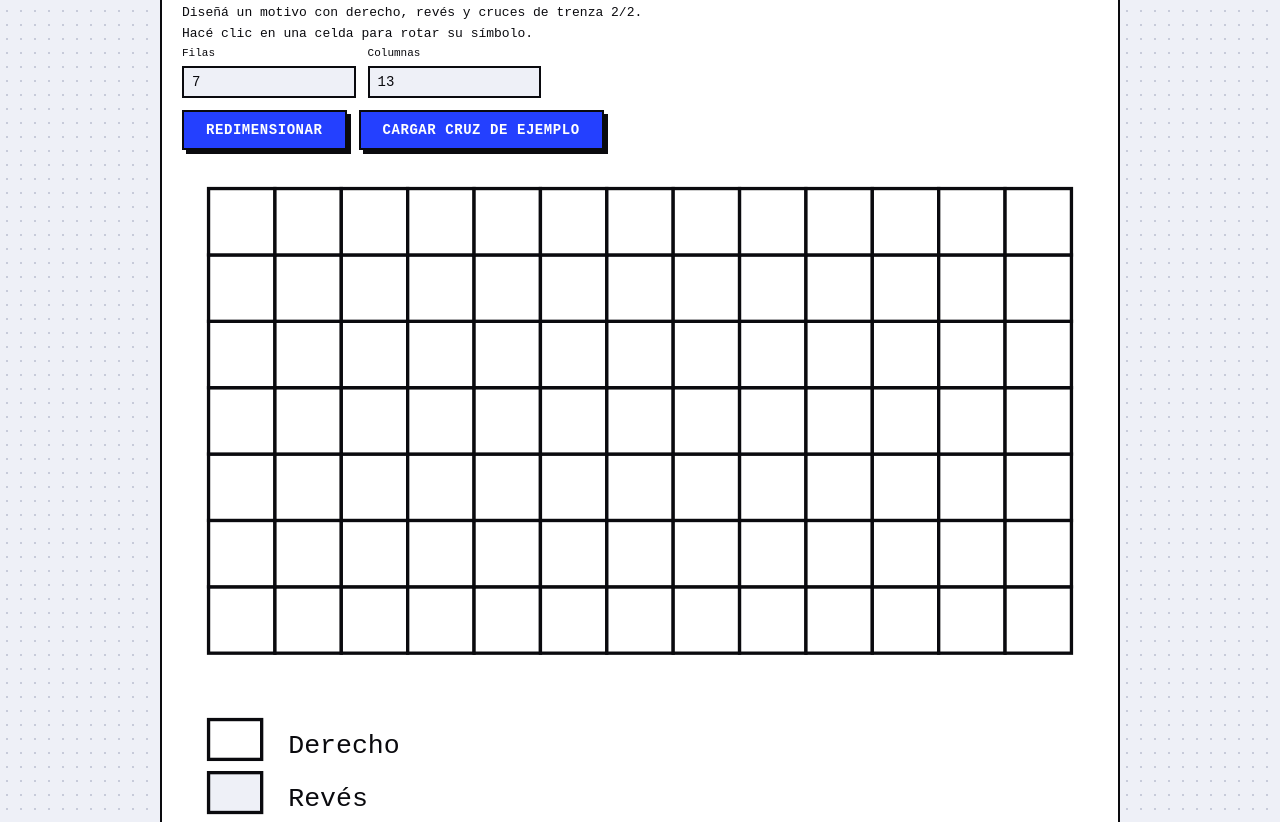
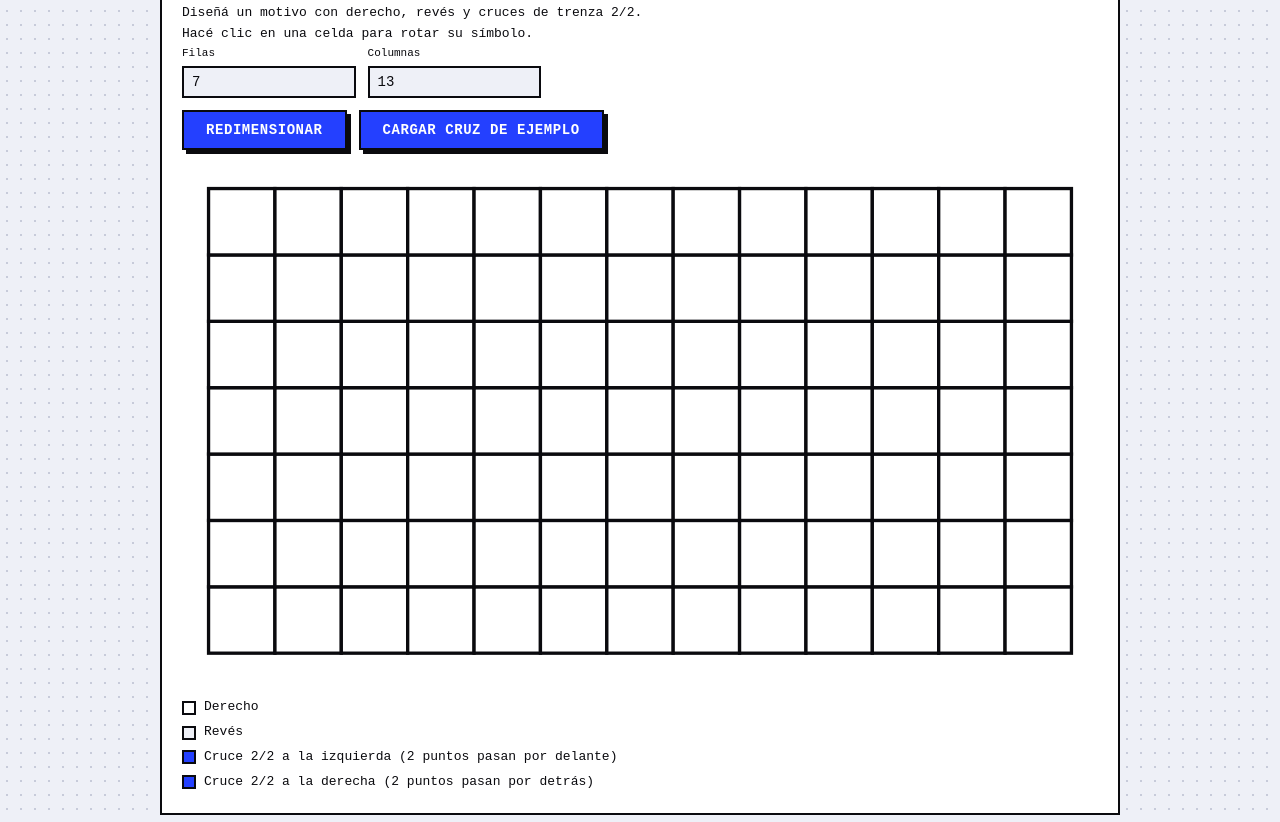
Before and after one commit to davidfrtl-sketch/TheKnittingProject, a website with bundled scripts: page index.html in a window 1280 px wide. Shown: the part 1018-1840 px from the top of the page. Built offline with nearby package versions, Linux system fonts and the light colour scheme; a web font is replaced by a local one.

Commit message:
Move the stitch-chart legend out of the SVG into fixed-size HTML

```diff
--- a/index.html
+++ b/index.html
@@ -213,7 +213,12 @@
   .purl-mark { stroke: var(--ink); stroke-width: 0.6; }
   .cable-cross { stroke: #ffffff; stroke-width: 0.6; }
   .purl-mark, .cable-cross { pointer-events: none; }
-  .chart-legend-label { font-family: var(--font-body); font-size: 4px; fill: var(--ink); }
+  .chart-legend { list-style: none; margin: 10px 0 0; padding: 0; display: flex; flex-direction: column; gap: 4px; font-size: 13px; }
+  .chart-legend li { display: flex; align-items: center; gap: 8px; }
+  .chart-legend-swatch { display: inline-block; width: 14px; height: 14px; border: 2px solid var(--ink); flex-shrink: 0; }
+  .chart-legend-swatch.k { background: var(--surface); }
+  .chart-legend-swatch.p { background: var(--paper); }
+  .chart-legend-swatch.cable-left, .chart-legend-swatch.cable-right { background: var(--electric); }
   .chart-controls { display: flex; gap: 12px; margin-top: 12px; flex-wrap: wrap; }
 </style>
 </head>
@@ -305,6 +310,12 @@
       <button type="button" id="chart-preset-button">Cargar cruz de ejemplo</button>
     </div>
     <div id="chart-container"></div>
+    <ul class="chart-legend">
+      <li><span class="chart-legend-swatch k"></span> Derecho</li>
+      <li><span class="chart-legend-swatch p"></span> Revés</li>
+      <li><span class="chart-legend-swatch cable-left"></span> Cruce 2/2 a la izquierda (2 puntos pasan por delante)</li>
+      <li><span class="chart-legend-swatch cable-right"></span> Cruce 2/2 a la derecha (2 puntos pasan por detrás)</li>
+    </ul>
   </div>
 </div>
 <script type="module" src="./dist/web/app.js"></script>
--- a/src/render/stitchChart.ts
+++ b/src/render/stitchChart.ts
@@ -8,7 +8,6 @@ export type StitchChart = {
 
 const CELL_SIZE = 10;
 const MARGIN = 4;
-const LEGEND_HEIGHT = 40;
 
 function renderKnitCell(row: number, col: number, x: number, y: number): string {
   return `<rect class="chart-cell k" data-row="${row}" data-col="${col}" x="${x}" y="${y}" width="${CELL_SIZE}" height="${CELL_SIZE}"></rect>`;
@@ -42,7 +41,7 @@ function renderCableCell(
 export function renderStitchChart(chart: StitchChart): string {
   const { rows, cols, cells } = chart;
   const viewBoxWidth = cols * CELL_SIZE + MARGIN * 2;
-  const viewBoxHeight = rows * CELL_SIZE + MARGIN * 2 + LEGEND_HEIGHT;
+  const viewBoxHeight = rows * CELL_SIZE + MARGIN * 2;
 
   const parts: string[] = [
     `<svg class="stitch-chart" viewBox="0 0 ${viewBoxWidth} ${viewBoxHeight}" role="img" aria-label="Gráfico de punto">`,
@@ -85,21 +84,6 @@ export function renderStitchChart(chart: StitchChart): string {
     }
   }
 
-  const legendY = MARGIN + rows * CELL_SIZE + 10;
-  const legendItems: [string, string][] = [
-    ["k", "Derecho"],
-    ["p", "Revés"],
-    ["cable-left", "Cruce 2/2 a la izquierda (2 puntos pasan por delante)"],
-    ["cable-right", "Cruce 2/2 a la derecha (2 puntos pasan por detrás)"],
-  ];
-  legendItems.forEach(([symbolClass, label], index) => {
-    const itemY = legendY + index * 8;
-    parts.push(
-      `<rect class="chart-cell ${symbolClass}" x="${MARGIN}" y="${itemY}" width="8" height="6"></rect>`,
-      `<text class="chart-legend-label" x="${MARGIN + 12}" y="${itemY + 5}">${label}</text>`
-    );
-  });
-
   parts.push(`</svg>`);
   return parts.join("\n");
 }
```
Also changed, not shown: tests/render/stitchChart.test.ts (+5 -7 lines).
